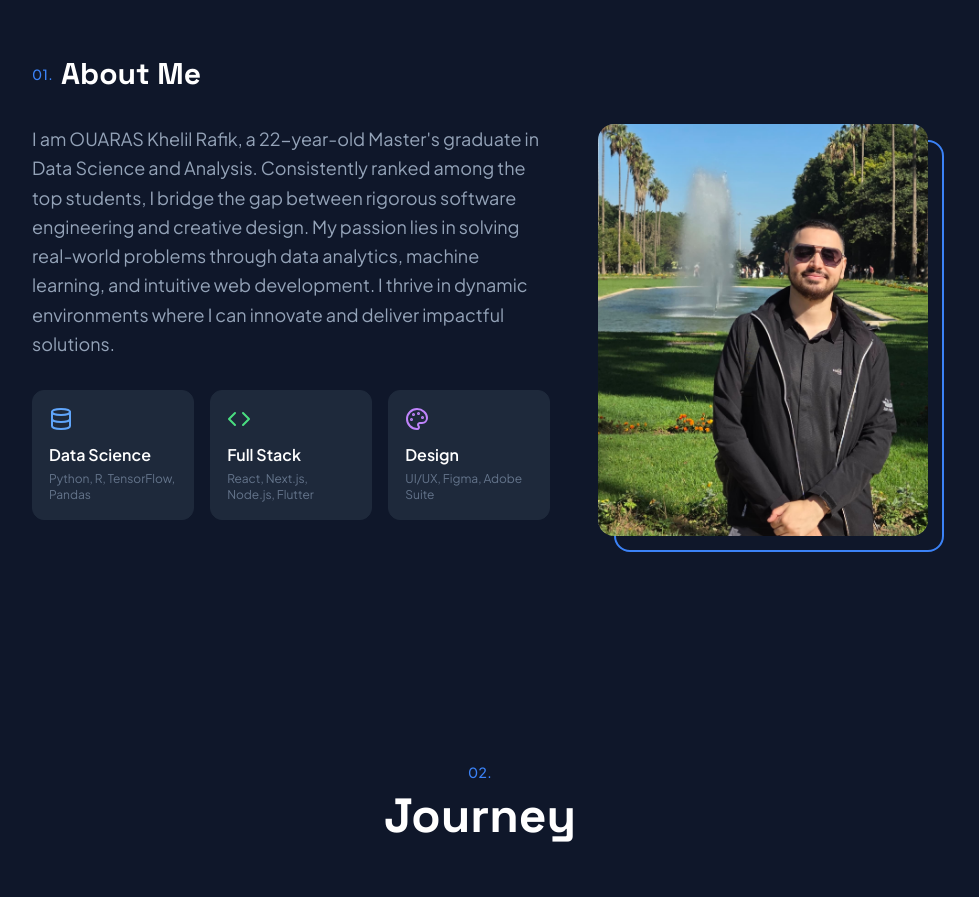
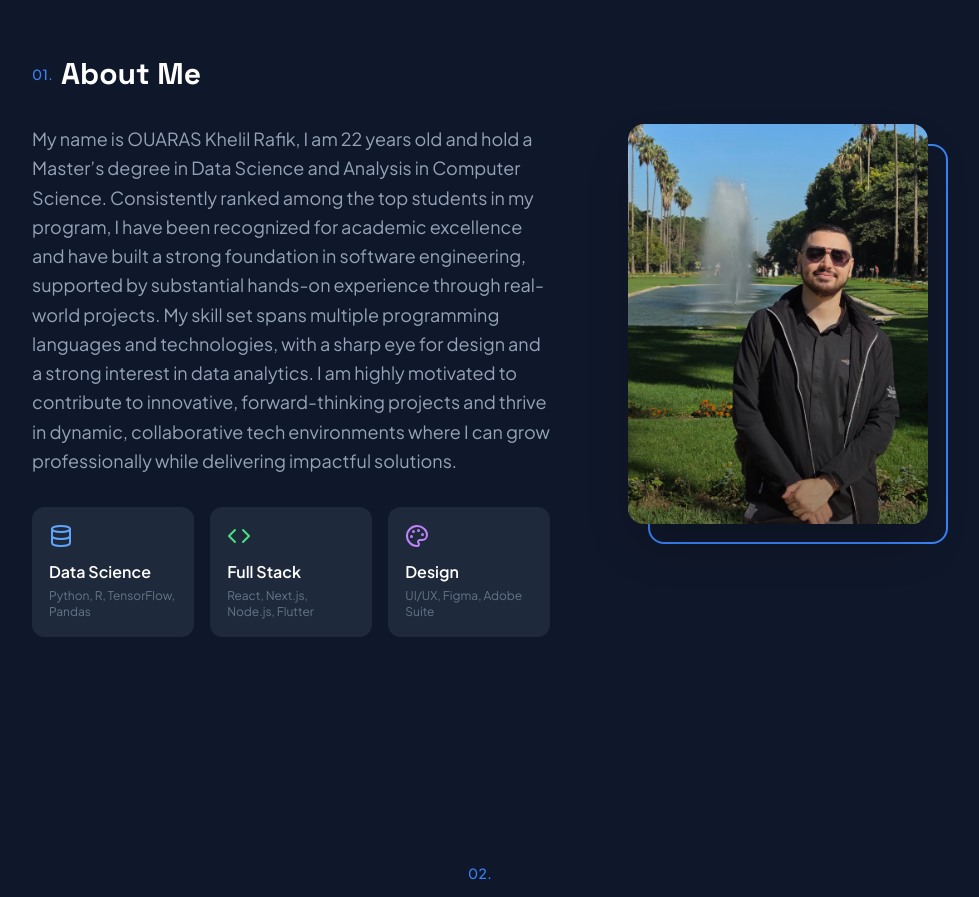
Before and after one commit to OUARAS-khelil-Rafik/khelil-rafik-portfolio, a React (Vite) app: page / in a window 1280 px wide. Shown: the part 840-1737 px from the top of the page, without its empty margins (160-1139 px from the left). Built offline with nearby package versions, Linux system fonts and the light colour scheme; no server answers.

Commit message:
Refactor code structure for improved readability and maintainability

```diff
--- a/components/About.tsx
+++ b/components/About.tsx
@@ -44,11 +44,18 @@ const About = () => {
               </div>
             </div>
 
-            <div className="md:col-span-2 relative">
-              <div className="relative z-10 w-full aspect-[4/5] rounded-2xl overflow-hidden bg-slate-800">
-                <img src="/profile.jpeg" alt="Profile" className="object-cover w-full h-full" />
+            <div className="md:col-span-2 relative flex justify-center md:justify-end items-start px-4 md:px-0">
+              <div className="relative w-full max-w-[300px] group">
+                <div className="relative z-10 w-full aspect-[3/4] rounded-2xl overflow-hidden bg-slate-800 shadow-2xl">
+                  <img
+                    src="/profile.jpeg"
+                    alt="Profile"
+                    className="object-cover w-full h-full transition-transform duration-500 group-hover:scale-110"
+                  />
+                  <div className="absolute inset-0 bg-gradient-to-t from-black/40 to-transparent"></div>
+                </div>
+                <div className="absolute top-5 -right-5 w-full h-full border-2 border-primary rounded-2xl -z-0 hidden md:block transition-all duration-300 group-hover:top-3 group-hover:-right-3" />
               </div>
-              <div className="absolute top-4 -right-4 w-full h-full border-2 border-primary rounded-2xl -z-0 hidden md:block" />
             </div>
           </div>
         </motion.div>
--- a/components/Hero.tsx
+++ b/components/Hero.tsx
@@ -72,7 +72,7 @@ const Typewriter = ({ text, delay = 0, speed = 50, className = "" }: { text: str
 };
 
 const Hero = () => {
-  const { content } = useLanguage();
+  const { content, language } = useLanguage();
 
   const letterContainer: Variants = {
     hidden: { opacity: 0 },
@@ -204,7 +204,8 @@ const Hero = () => {
             </motion.a>
 
             <motion.a
-              href="#"
+              href={language === 'en' ? "/CV/CV EN (OUARAS Khelil Rafik).pdf" : "/CV/CV FR (OUARAS Khelil Rafik).pdf"}
+              download
               whileHover={{ scale: 1.05 }}
               whileTap={{ scale: 0.95 }}
               className="px-8 py-4 bg-slate-800/50 backdrop-blur-sm text-white rounded-full font-bold text-lg transition-all flex items-center justify-center space-x-2 border border-slate-700 hover:bg-slate-700 hover:border-slate-600"
--- a/constants.ts
+++ b/constants.ts
@@ -23,7 +23,7 @@ export const CONTENT: Record<string, ContentData> = {
     },
     about: {
       title: "About Me",
-      content: "I am OUARAS Khelil Rafik, a 22-year-old Master's graduate in Data Science and Analysis. Consistently ranked among the top students, I bridge the gap between rigorous software engineering and creative design. My passion lies in solving real-world problems through data analytics, machine learning, and intuitive web development. I thrive in dynamic environments where I can innovate and deliver impactful solutions.",
+      content: "My name is OUARAS Khelil Rafik, I am 22 years old and hold a Master’s degree in Data Science and Analysis in Computer Science. Consistently ranked among the top students in my program, I have been recognized for academic excellence and have built a strong foundation in software engineering, supported by substantial hands-on experience through real-world projects.\nMy skill set spans multiple programming languages and technologies, with a sharp eye for design and a strong interest in data analytics. I am highly motivated to contribute to innovative, forward-thinking projects and thrive in dynamic, collaborative tech environments where I can grow professionally while delivering impactful solutions.",
     },
     experience: {
       title: "Journey",
@@ -165,7 +165,7 @@ export const CONTENT: Record<string, ContentData> = {
     },
     about: {
       title: "À propos de moi",
-      content: "Je m'appelle OUARAS Khelil Rafik, j'ai 22 ans et je suis titulaire d'un Master en Analyse et Science des Données. Classé major de promotion, je possède une base solide en génie logiciel et une sensibilité particulière pour le design. Ma passion réside dans la résolution de problèmes concrets grâce à l'analyse de données, l'apprentissage automatique et le développement web intuitif.",
+      content: "Je m'appelle OUARAS Khelil Rafik, j'ai 22 ans et je suis titulaire d'un Master en Informatique, spécialité Science et Analyse de Données. Constamment classé parmi les meilleurs de ma promotion, j'ai bâti une solide expertise en génie logiciel, renforcée par une expérience significative sur des projets concrets.\nMes compétences allient maîtrise technique, analyse de données et sensibilité au design. Passionné par l'innovation, je m'épanouis dans des environnements dynamiques et collaboratifs où je peux évoluer professionnellement tout en apportant des solutions à fort impact.",
     },
     experience: {
       title: "Parcours",
```
Also changed, not shown: 2 other files (tests, documents, lock files or other folders).
